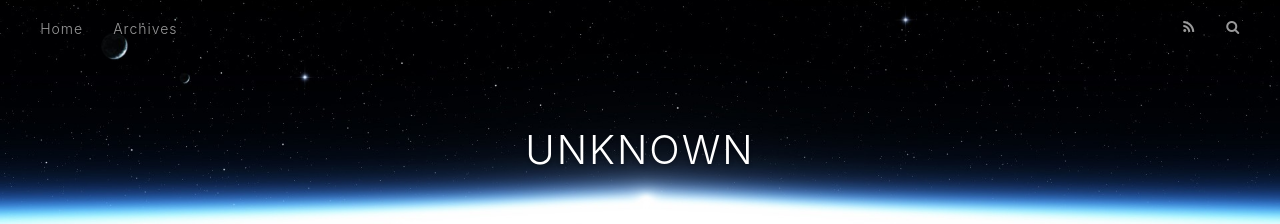
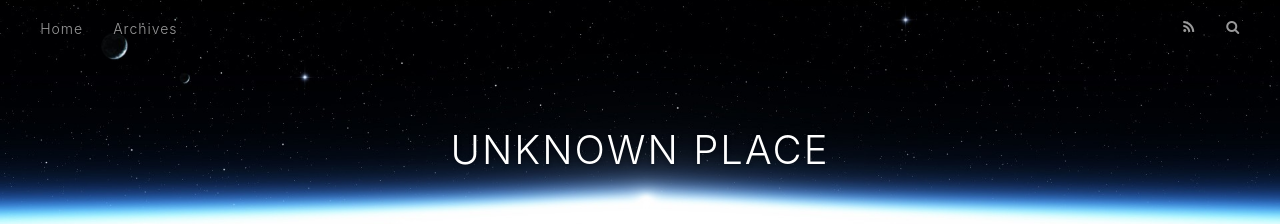
Before and after one commit to FeiSmall/FeiSmall.github.io, a plain HTML site: page index.html in a window 1280 px wide. Shown: the top 224 px of the page. Drawn offline with nearby package versions, Linux system fonts and the light colour scheme.

Commit message:
Site updated: 2018-08-24 05:30:22

```diff
--- a/index.html
+++ b/index.html
@@ -5,17 +5,17 @@
 
 
 
-  <title>UNKNOWN</title>
+  <title>UNKNOWN PLACE</title>
   <meta name="viewport" content="width=device-width, initial-scale=1, maximum-scale=1">
   <meta property="og:type" content="website">
-<meta property="og:title" content="UNKNOWN">
+<meta property="og:title" content="UNKNOWN PLACE">
 <meta property="og:url" content="http://yoursite.com/index.html">
-<meta property="og:site_name" content="UNKNOWN">
+<meta property="og:site_name" content="UNKNOWN PLACE">
 <meta property="og:locale" content="default">
 <meta name="twitter:card" content="summary">
-<meta name="twitter:title" content="UNKNOWN">
+<meta name="twitter:title" content="UNKNOWN PLACE">
 
-    <link rel="alternate" href="/atom.xml" title="UNKNOWN" type="application/atom+xml">
+    <link rel="alternate" href="/atom.xml" title="UNKNOWN PLACE" type="application/atom+xml">
 
 
     <link rel="icon" href="/favicon.png">
@@ -34,7 +34,7 @@
   <div id="header-outer" class="outer">
     <div id="header-title" class="inner">
       <h1 id="logo-wrap">
-        <a href="/" id="logo">UNKNOWN</a>
+        <a href="/" id="logo">UNKNOWN PLACE</a>
       </h1>
 
     </div>
@@ -109,7 +109,7 @@
 
     </div>
     <footer class="article-footer">
-      <a data-url="http://yoursite.com/2018/08/24/20180824-“github + Hexo” 完成/" data-id="cjl7sfcet0000fbb7ys4atna4" class="article-share-link">Share</a>
+      <a data-url="http://yoursite.com/2018/08/24/20180824-“github + Hexo” 完成/" data-id="cjl7sp82n0000h3b71fb0xjfc" class="article-share-link">Share</a>
 
 
     </footer>
```
Also changed, not shown: 2018/08/24/20180824-“github + Hexo” 完成/index.html (+5 -5 lines), archives/2018/08/index.html (+6 -6 lines), archives/2018/index.html (+6 -6 lines), archives/index.html (+6 -6 lines).
